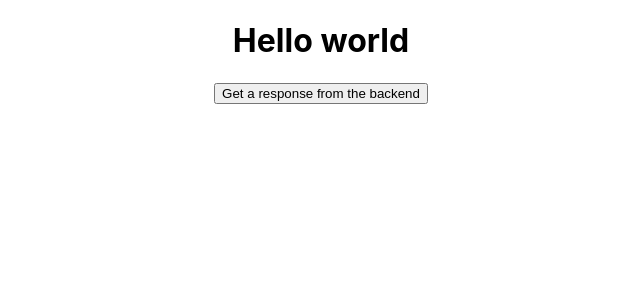
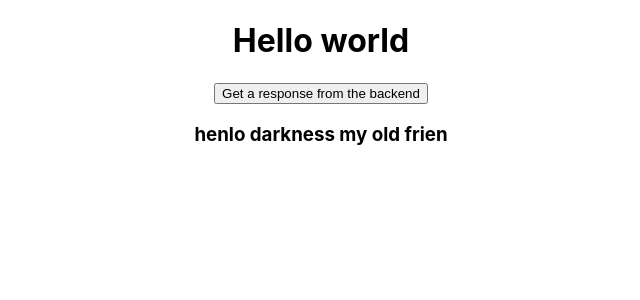
Before and after one commit to szezjo/Taskedo, a React (Create React App) app in the folder taskedo-front/: page / in a window 1280 px wide. Both pictures are taken after a click on the button "Get a response from the backend". Shown: the top 300 px of the page, without its empty margins (319-959 px from the left). Built offline with nearby package versions, Linux system fonts and the light colour scheme.

Commit message:
fixed forEach to map xD

```diff
--- a/taskedo-front/src/App.jsx
+++ b/taskedo-front/src/App.jsx
@@ -20,10 +20,10 @@ const App = () => {
         Get a response from the backend
       </button>
       <div>
-        {fetched.forEach(element => {
+        {fetched.map(element => {
           console.log(element);
           return (
-            <h1>{element}</h1>);
+            <h3>{element}</h3>);
         })}
       </div>
     </div>
```
